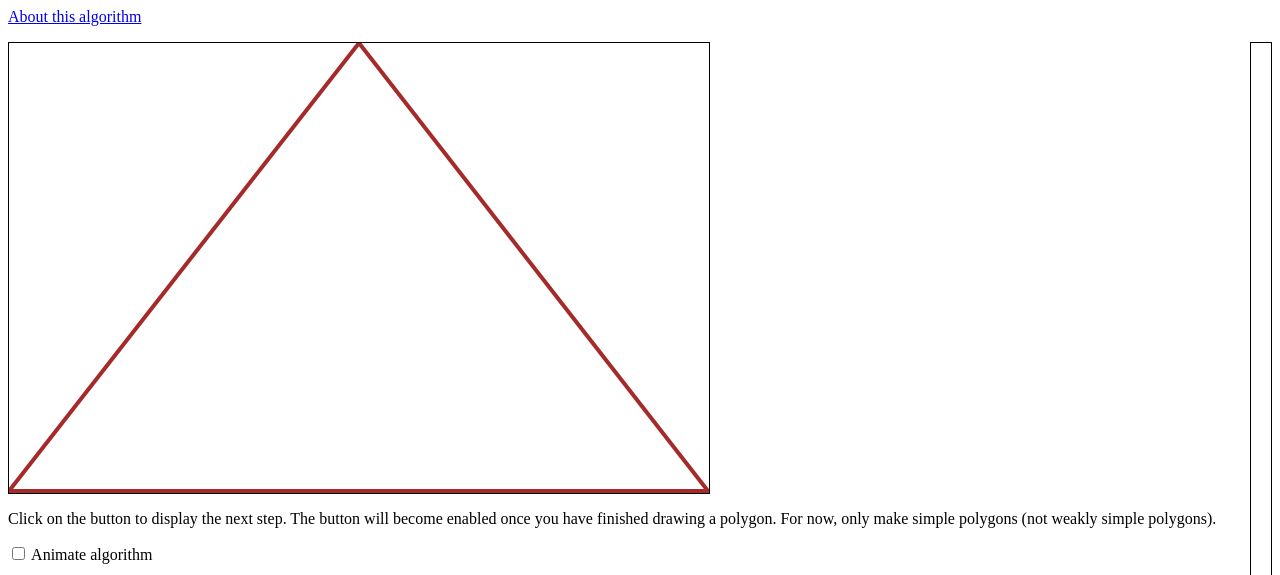
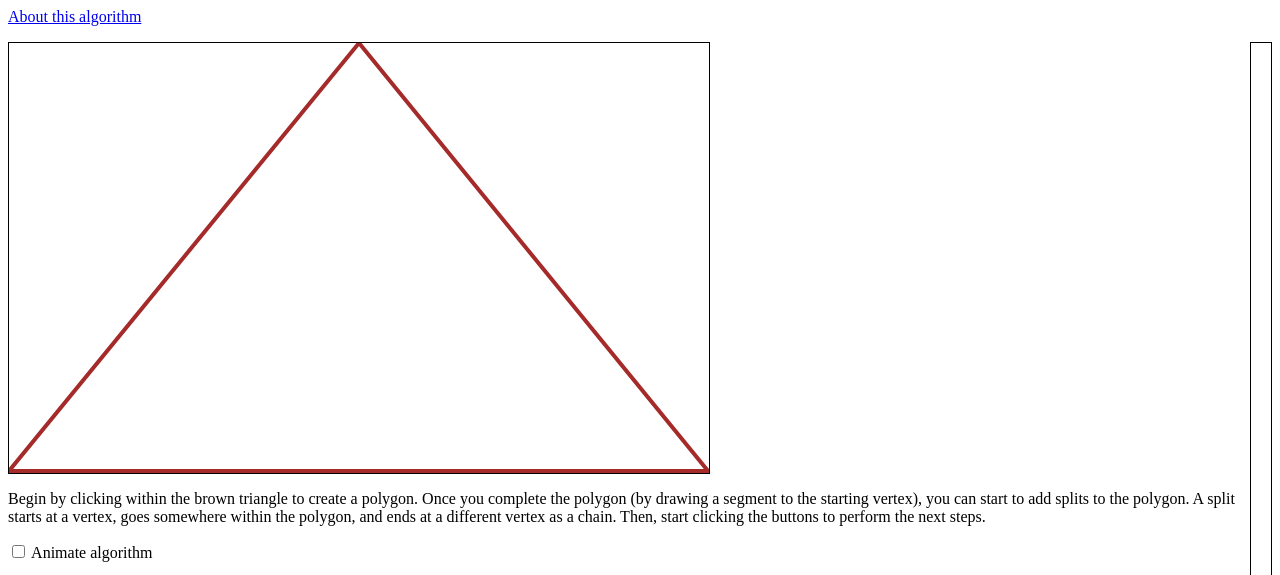
Before and after one commit to ealter/point-location, a plain HTML site: page index.html in a window 1280 px wide. Shown: the top 575 px of the page. Drawn offline with nearby package versions, Linux system fonts and the light colour scheme.

Commit message:
Gave a simple tutorial

```diff
--- a/index.html
+++ b/index.html
@@ -8,14 +8,16 @@
 </head>
 <body>
   <p><a href="about.html">About this algorithm</a></p>
-  <canvas id="canvas" width=700 height=450>
+  <canvas id="canvas" width=700 height=430>
     Canvas is not supported in your browser. Please use a modern browser to view
     this page.
   </canvas>
   <div id="messageLog"></div>
-  <p>Click on the button to display the next step. The button will become
-  enabled once you have finished drawing a polygon. For now, only make
-  simple polygons (not weakly simple polygons).</p>
+  <p>Begin by clicking within the brown triangle to create a polygon. Once you
+  complete the polygon (by drawing a segment to the starting vertex), you can
+  start to add splits to the polygon. A split starts at a vertex, goes somewhere
+  within the polygon, and ends at a different vertex as a chain. Then, start
+  clicking the buttons to perform the next steps.</p>
 
   <p><input type="checkbox" id="shouldAnimate" /> Animate algorithm</p>
   <div id="buildingDataStructure">
```
Also changed, not shown: 1 other file.
